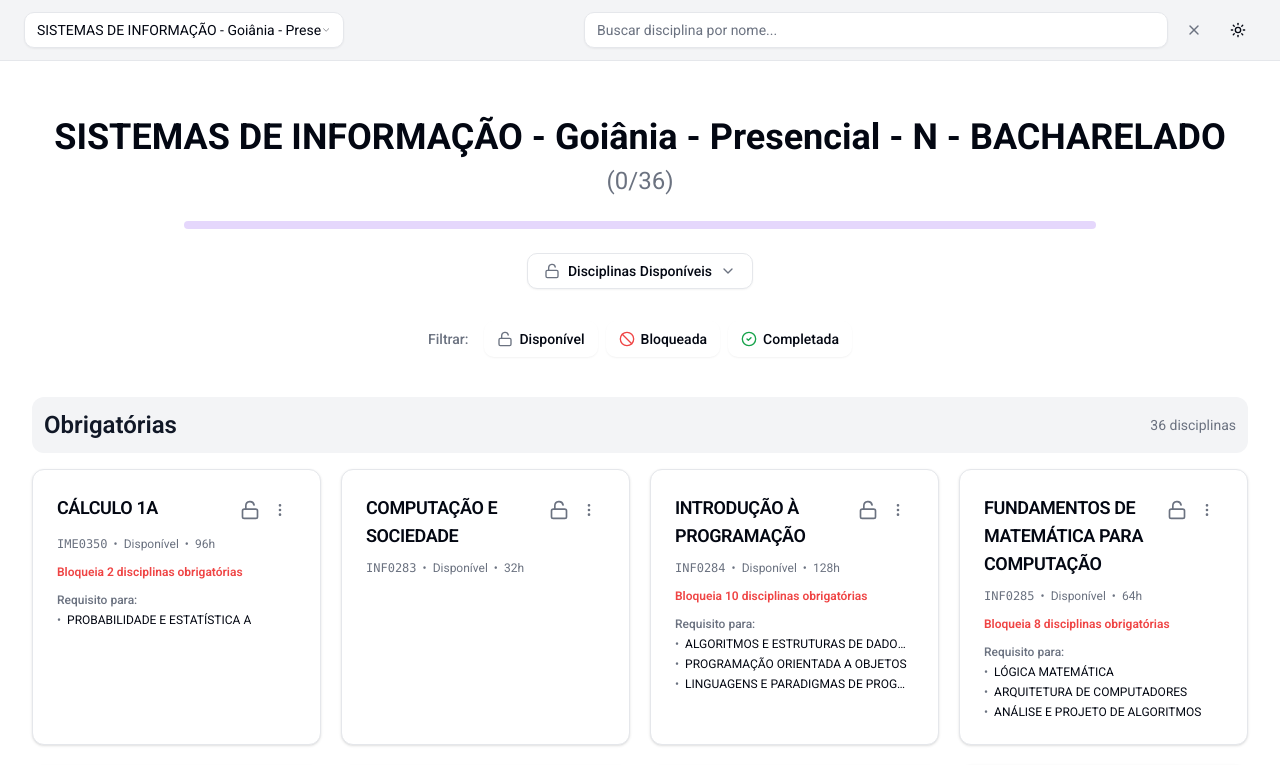
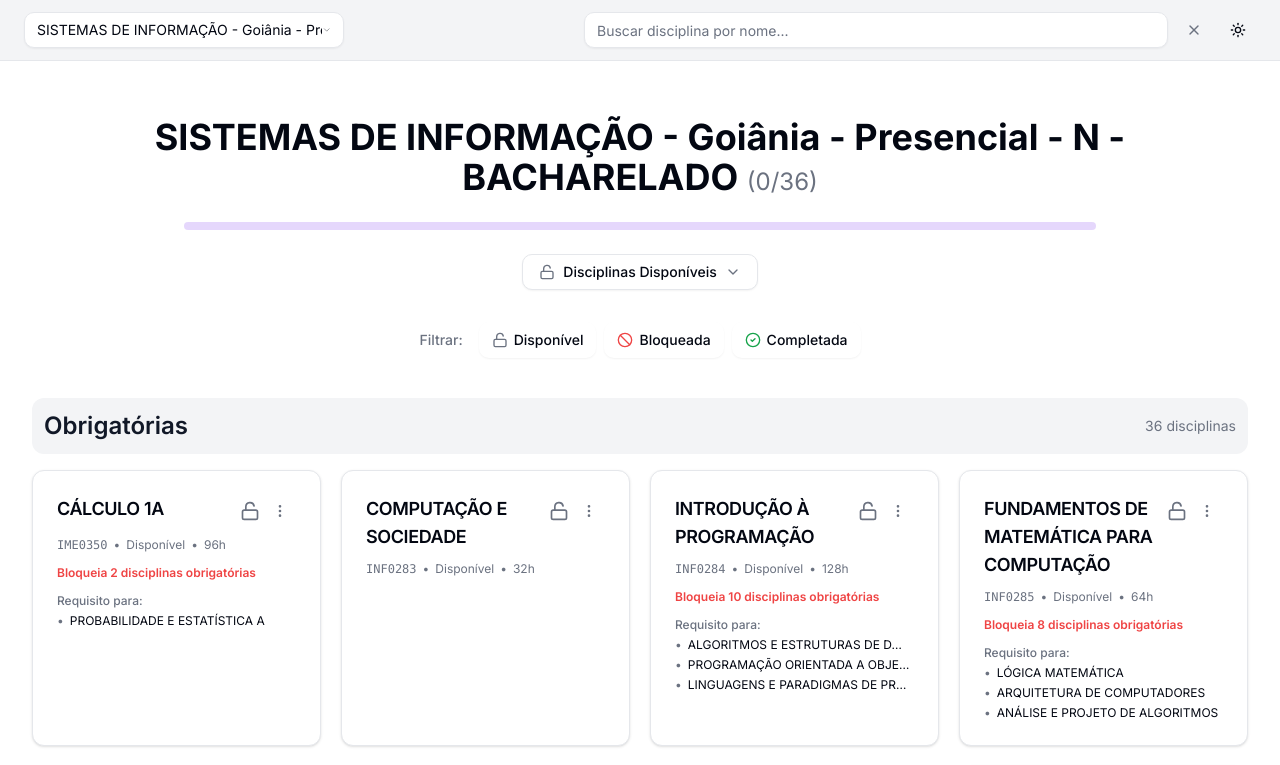
Before and after one commit to jpedro-fsgs/matriz_curricular, a Next.js app: page / in a window 1280 px wide. Shown: the top 765 px of the page. Built offline with nearby package versions, Linux system fonts and the light colour scheme.

Commit message:
feat: integrate Google Fonts and update font family in layout

```diff
--- a/src/app/globals.css
+++ b/src/app/globals.css
@@ -1,11 +1,6 @@
-@import url('https://fonts.googleapis.com/css2?family=Roboto:ital,wght@0,100..900;1,100..900&display=swap');
 @tailwind base;
 @tailwind components;
 @tailwind utilities;
-
-body {
-  font-family: "Roboto", serif;
-}
 
 @layer base {
   :root {
--- a/src/app/layout.tsx
+++ b/src/app/layout.tsx
@@ -1,7 +1,10 @@
 import type { Metadata } from "next";
+import { Inter } from "next/font/google";
 import "./globals.css";
 import { MatrizProvider } from "@/context/MatrizContext";
 import { ThemeProvider } from "@/context/ThemeContext";
+
+const inter = Inter({ subsets: ["latin"], variable: "--font-inter" });
 
 export const metadata: Metadata = {
   title: "Matriz Curricular UFG",
@@ -15,7 +18,7 @@
 }>) {
   return (
     <html lang="pt-BR" suppressHydrationWarning>
-      <body className="antialiased bg-background text-foreground min-h-screen">
+      <body className={`${inter.variable} font-sans antialiased bg-background text-foreground min-h-screen`}>
         <ThemeProvider>
           <MatrizProvider>{children}</MatrizProvider>
         </ThemeProvider>
--- a/tailwind.config.ts
+++ b/tailwind.config.ts
@@ -55,7 +55,10 @@
   			lg: 'var(--radius)',
   			md: 'calc(var(--radius) - 2px)',
   			sm: 'calc(var(--radius) - 4px)'
-  		}
+  		},
+		fontFamily: {
+			sans: ['var(--font-inter)', 'sans-serif'],
+		}
   	}
   },
   plugins: [require("tailwindcss-animate")],
```
